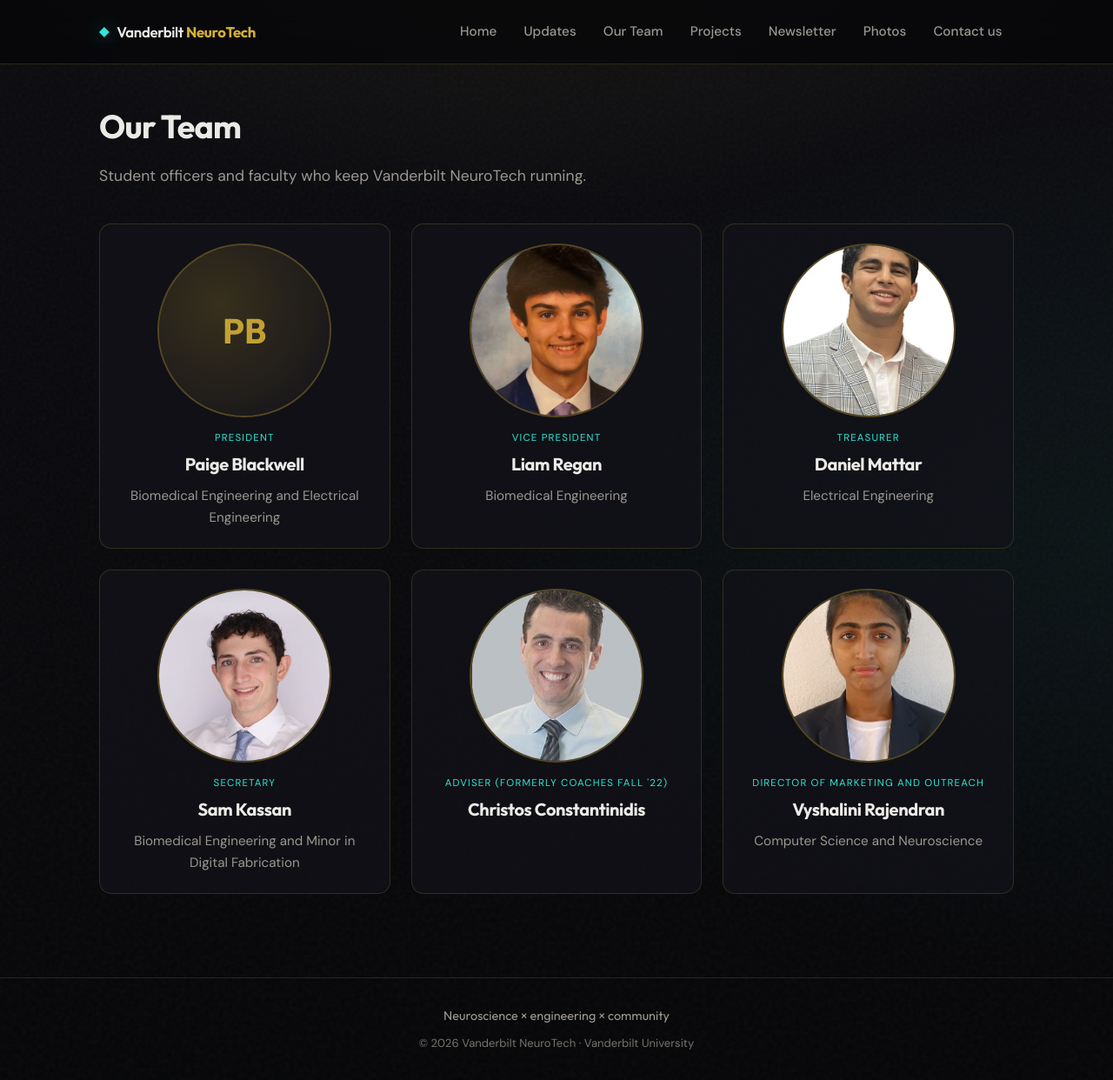
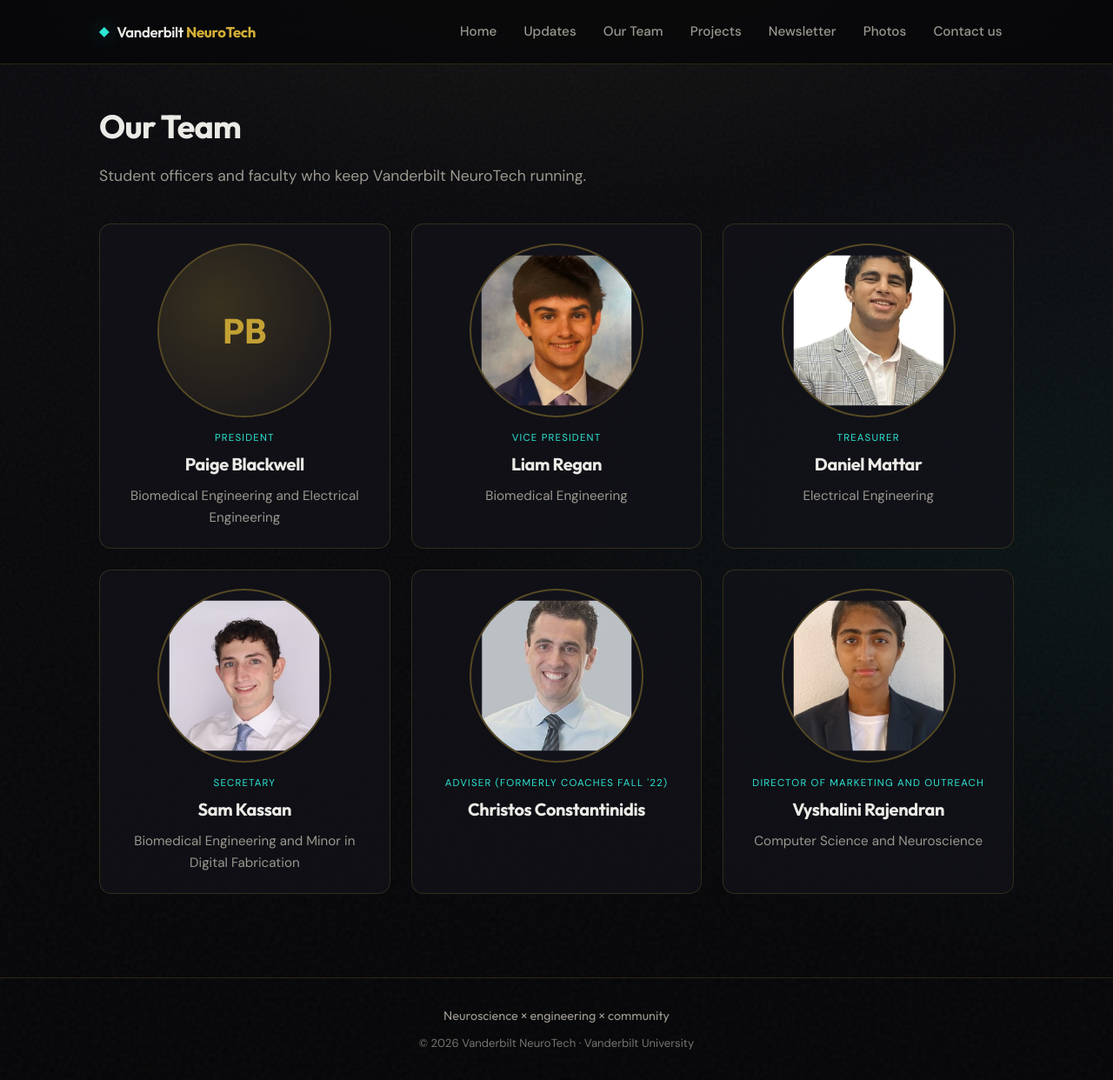
Before and after one commit to vysha-exe/Vanderbilt-NeuroTech-Git-Pages, a Jekyll site: the page built from team.md, in a window 1280 px wide and 1242 px high. Shown: the whole window at 87% size. Built offline with Jekyll 4.4.1, drawn with Linux system fonts in a browser that asks for light colours.

Commit message:
Board photos: slight zoom-out; Daniel face framing via photo_position
Made-with: Cursor

```diff
--- a/_data/board.yml
+++ b/_data/board.yml
@@ -14,6 +14,8 @@
   name: Daniel Mattar
   major: Electrical Engineering
   photo: assets/images/board/daniel.jpg
+  # Adjust so the face sits centered in the circle (horizontal %, vertical %)
+  photo_position: "50% 42%"
 
 - role: Secretary
   name: Sam Kassan
--- a/_layouts/team.html
+++ b/_layouts/team.html
@@ -11,7 +11,8 @@ layout: default
   <article class="board-card">
     <div class="board-photo">
       {% if member.photo and member.photo != '' %}
-      <img src="{{ member.photo | relative_url }}" alt="{{ member.name }}" width="280" height="280" loading="lazy">
+      {% assign img_pos = member.photo_position | default: "center center" %}
+      <img src="{{ member.photo | relative_url }}" alt="{{ member.name }}" width="280" height="280" loading="lazy" class="board-photo-img" style="object-position: {{ img_pos }};">
       {% else %}
       <div class="board-photo-placeholder" aria-hidden="true">
         {% assign parts = member.name | split: ' ' %}
--- a/assets/css/style.css
+++ b/assets/css/style.css
@@ -736,12 +736,17 @@ a.newsletter-archive-row:hover .newsletter-archive-action {
   border-radius: 50%;
   overflow: hidden;
   border: 2px solid var(--border-strong);
+  background: var(--bg-elevated);
 }
 
+.board-photo img.board-photo-img,
 .board-photo img {
   width: 100%;
   height: 100%;
   object-fit: cover;
+  object-position: center center;
+  transform: scale(0.88);
+  transform-origin: center center;
 }
 
 .board-photo-placeholder {
```
